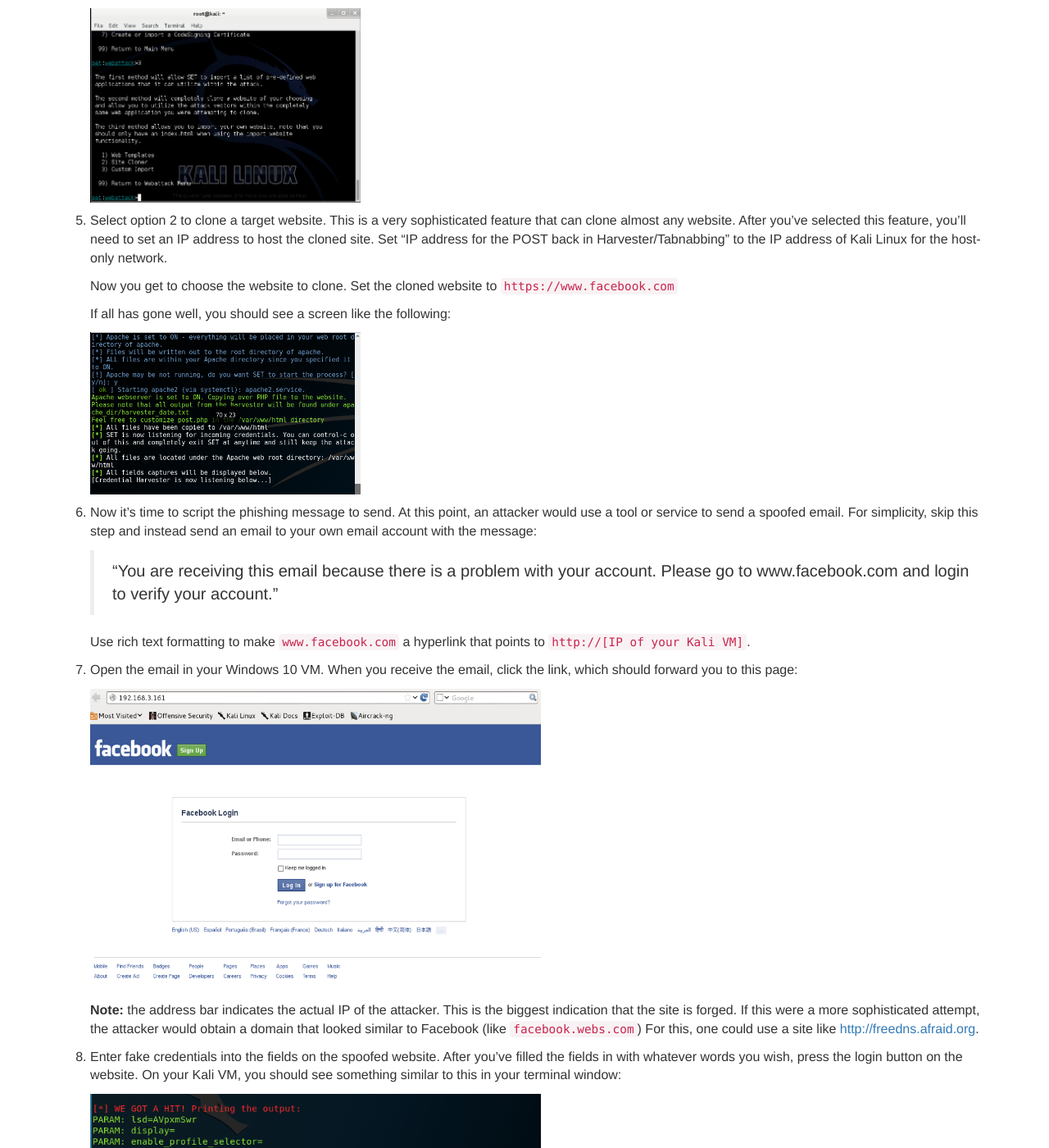
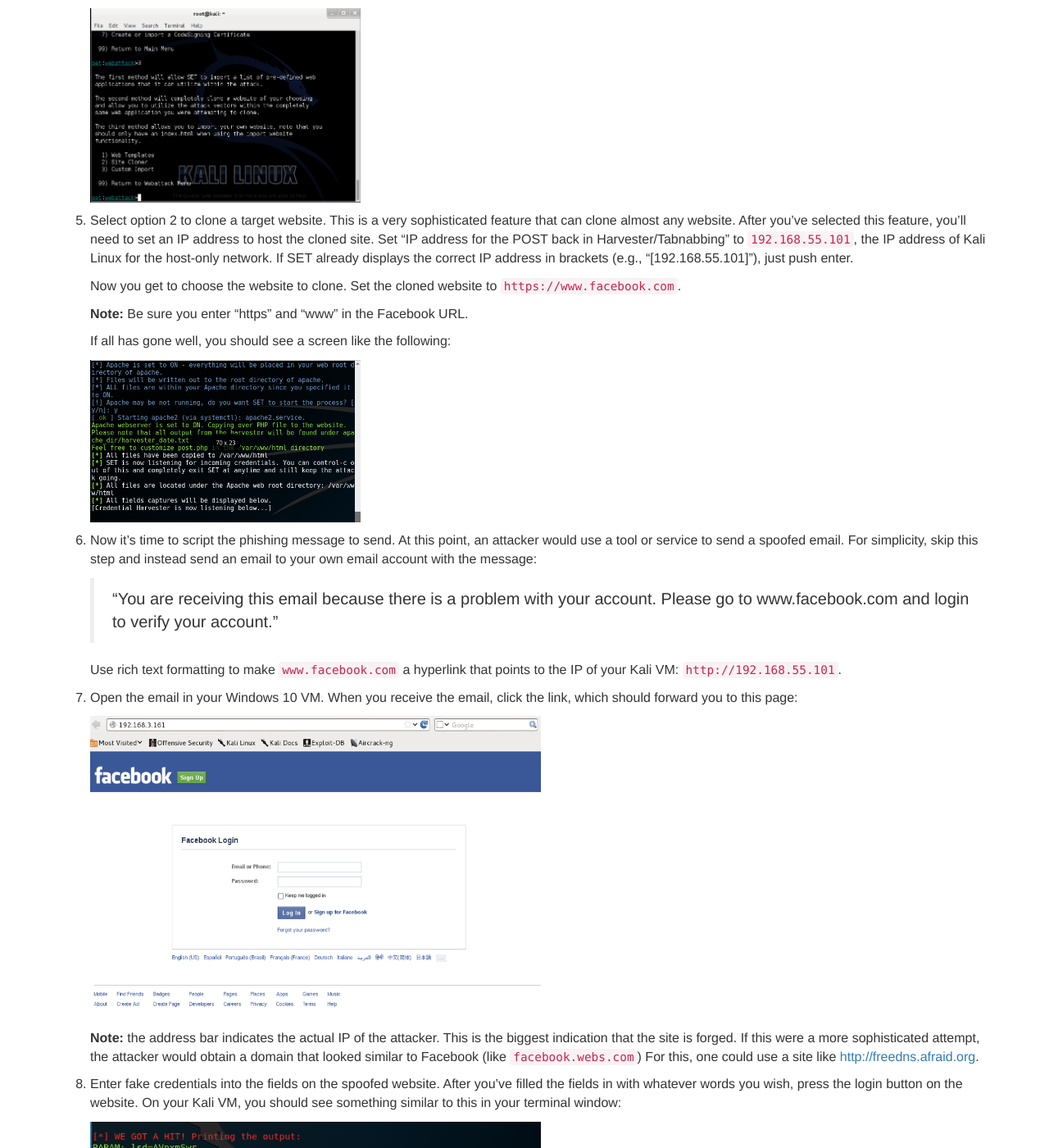
Before and after one commit to security-assignments/security-assignments.github.io, a Jekyll site: the page built from _labs/lab_social_engineering.md, in a window 1280 px wide and 1400 px high, scrolled down 3332 px. Shown: the whole window at 82% size. Built offline with Jekyll 4.4.1, drawn with Linux system fonts in a browser that asks for light colours; some of the changed text lies outside the part shown.

Commit message:
Updates to social engineering lab

```diff
--- a/_labs/lab_social_engineering.md
+++ b/_labs/lab_social_engineering.md
@@ -135,9 +135,11 @@ In this section, you’ll use the Social Engineering Toolkit (SET) to craft soci
 
     ![]({{ "/assets/images/lab_11_5.png" | relative_url }}){: .img-responsive width='30%'}
 
-5.	Select option 2 to clone a target website. This is a very sophisticated feature that can clone almost any website. After you’ve selected this feature, you’ll need to set an IP address to host the cloned site. Set “IP address for the POST back in Harvester/Tabnabbing” to the IP address of Kali Linux for the host-only network.
+5.	Select option 2 to clone a target website. This is a very sophisticated feature that can clone almost any website. After you’ve selected this feature, you’ll need to set an IP address to host the cloned site. Set “IP address for the POST back in Harvester/Tabnabbing” to `192.168.55.101`, the IP address of Kali Linux for the host-only network. If SET already displays the correct IP address in brackets (e.g., "[192.168.55.101]"), just push enter.
 
-    Now you get to choose the website to clone. Set the cloned website to `https://www.facebook.com`
+    Now you get to choose the website to clone. Set the cloned website to `https://www.facebook.com`.
+
+    **Note:** Be sure you enter "https" and "www" in the Facebook URL.
 
     If all has gone well, you should see a screen like the following:
 
@@ -147,7 +149,7 @@ In this section, you’ll use the Social Engineering Toolkit (SET) to craft soci
 
     > “You are receiving this email because there is a problem with your account. Please go to www.facebook.com and login to verify your account."
 
-    Use rich text formatting to make `www.facebook.com` a hyperlink that points to `http://[IP of your Kali VM]`.
+    Use rich text formatting to make `www.facebook.com` a hyperlink that points to the IP of your Kali VM: `http://192.168.55.101`.
 
 7. Open the email in your Windows 10 VM. When you receive the email, click the link, which should forward you to this page:
 
@@ -159,6 +161,8 @@ In this section, you’ll use the Social Engineering Toolkit (SET) to craft soci
 
     ![]({{ "/assets/images/lab_set_facebook.png" | relative_url }}){: .img-responsive width='50%'}
 
+
+    **Note:** You may need to scroll up in your terminal window to find your username and password. Some of the "possible username field found" messages are false positives. Just scroll up until you see your username and password.
 
 ## <span class='label label-success'>Deliverable</span>
 
```
